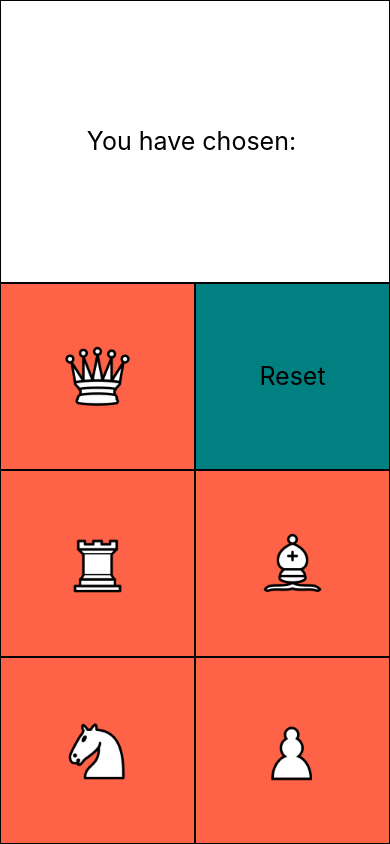
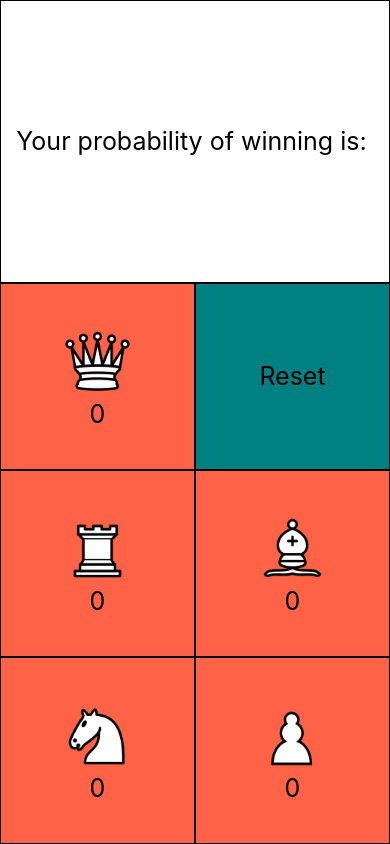
Before and after one commit to bensandison/chess-calc, a React Native app: screen / in a window 390 px wide. Built offline with nearby package versions, Linux system fonts and the light colour scheme.

Commit message:
added incrementing peice counters

```diff
--- a/App.js
+++ b/App.js
@@ -1,5 +1,5 @@
 import { StatusBar } from 'expo-status-bar';
-import React, { useState } from 'react';
+import React, { Component, useState } from 'react';
 import {
   StyleSheet,
   Text,
@@ -9,13 +9,11 @@ import {
   Image,
 } from 'react-native';
 
-var counter = [0, 0, 0, 0, 0];  //array for storing count variables ( order: queen, rook, knight, bishop, pawn)
-
-export default function App() {
+export default function app() {
   return (
     <SafeAreaView SafeAreaView style={styles.container}>
       <View style={styles.result}>
-        <Text style={styles.resultText}>You have chosen: </Text>
+        <Text style={styles.resultText}>Your probability of winning is: </Text>
       </View>
       <View style={styles.buttons}>
         <View style={styles.buttonColumn}>
@@ -37,32 +35,17 @@ export default function App() {
 }
 
 function CalcButton(props) {
+  const [peiceCounter, counterIncrement] = useState(0);
+
   return (
-    <TouchableOpacity
-      style={styles.peiceButton}
-      onPressOut={() => peiceInc(props.count)}
-    >
+    <TouchableOpacity style={styles.peiceButton} onPress={() => counterIncrement(peiceCounter + 1)}>
       <Image
         source={props.icon}
         style={styles.peiceIcon}
       />
-    </TouchableOpacity>
+      <Text style={styles.counterText}>{peiceCounter}</Text>
+    </TouchableOpacity >
   )
-}
-
-function peiceInc(props) {  //increments peice counter
-  switch (props.count) {
-    case "0":   //queen
-      counter[0]++;
-    case "1":   //rook
-      counter[1]++;
-    case "2":   //knight
-      counter[2]++;
-    case "3":    //bishop
-      counter[3]++;
-    case "4":   //pawn
-      counter[3]++;
-  }
 }
 
 const styles = StyleSheet.create({
@@ -111,4 +94,7 @@ const styles = StyleSheet.create({
     width: 75,
     height: 75,
   },
+  counterText: {
+    fontSize: 25,
+  }
 });
```
